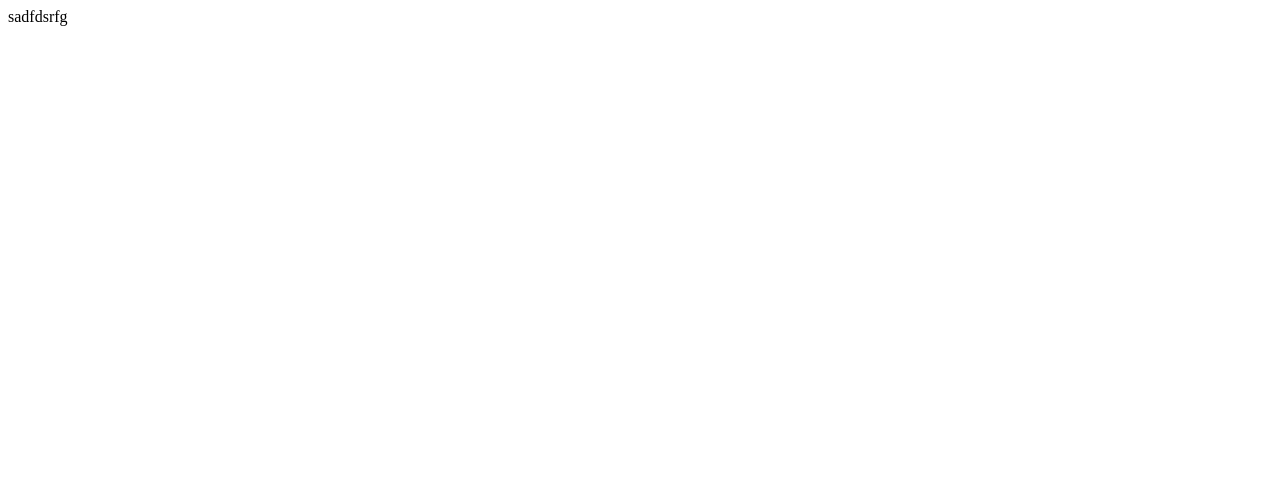
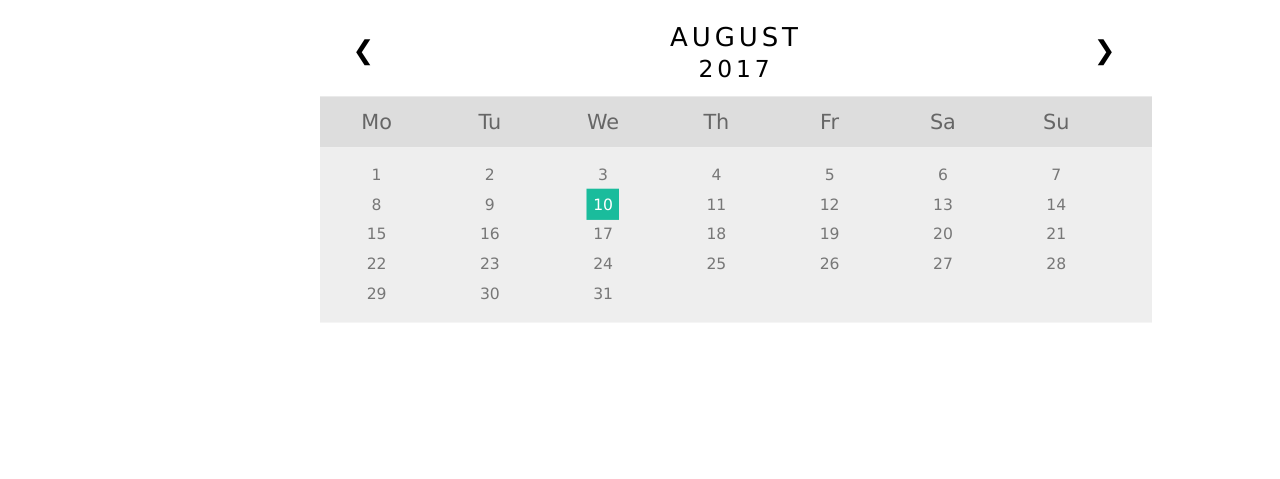
Before and after one commit to bnthp/CPSC481, a plain HTML site: page project3/index.html in a window 1280 px wide. Drawn offline with nearby package versions, Linux system fonts and the light colour scheme.

Commit message:
Add files via upload

```diff
--- /dev/null
+++ b/project3/hifi.css
@@ -0,0 +1,97 @@
+
+* {box-sizing: border-box;}
+ul {list-style-type: none;}
+body {font-family: Verdana, sans-serif;}
+
+#container {
+    width: 640px;
+    height: 360px;
+    overflow-y: auto;
+
+    /* scale calendar div box */
+    transform: scale(1.3);
+    transform-origin: 0 0;
+    margin: auto;
+}
+
+.month {
+    padding: 10px 25px;
+    width: 100%;
+    /* background: #1abc9c; */
+    text-align: center;
+}
+
+.month ul {
+    margin: 0;
+    padding: 0;
+}
+
+.month ul li {
+    /* color: white; */
+    font-size: 20px;
+    text-transform: uppercase;
+    letter-spacing: 3px;
+}
+
+.month .prev {
+    float: left;
+    padding-top: 10px;
+}
+
+.month .next {
+    float: right;
+    padding-top: 10px;
+}
+
+.weekdays {
+    margin: 0;
+    padding: 10px 0;
+    background-color: #ddd;
+}
+
+.weekdays li {
+    display: inline-block;
+    margin-right: -5px;
+    width: 13.6%;
+    color: #666;
+    text-align: center;
+    /* background-color: red; */
+}
+
+.days {
+    padding: 10px 0;
+    background: #eee;
+    margin: 0;
+}
+
+.days li {
+    list-style-type: none;
+    display: inline-block;
+    margin-right: -5px;
+    width: 13.6%;
+    text-align: center;
+    margin-bottom: 5px;
+    font-size:12px;
+    color: #777;
+    /* background-color: blue; */
+}
+
+.days li .active {
+    padding: 5px;
+    background: #1abc9c;
+    color: white !important
+}
+
+/* Add media queries for smaller screens */
+@media screen and (max-width:720px) {
+    .weekdays li, .days li {width: 13.1%;}
+}
+
+@media screen and (max-width: 420px) {
+    .weekdays li, .days li {width: 12.5%;}
+    .days li .active {padding: 2px;}
+}
+
+@media screen and (max-width: 290px) {
+    .weekdays li, .days li {width: 12.2%;}
+}
--- a/project3/index.html
+++ b/project3/index.html
@@ -1 +1,73 @@
-sadfdsrfg
+<!-- 640x360 -->
+<!DOCTYPE html>
+<html>
+  <head>
+    <title>G1 Calendar Hi-fi prototype</title>
+
+    <script src="https://ajax.googleapis.com/ajax/libs/jquery/3.3.1/jquery.min.js"></script>
+
+    <link href="hifi.css" rel="stylesheet" type="text/css">
+  </head>
+<body>
+
+<!-- <h1>G1 Calendar Hi-fi Prototype</h1> -->
+
+<div id="container">
+  <div class="month">
+    <ul>
+      <li class="prev">&#10094;</li>
+      <li class="next">&#10095;</li>
+      <li>
+        August<br>
+        <span style="font-size:18px">2017</span>
+      </li>
+    </ul>
+  </div>
+
+  <ul class="weekdays">
+    <li>Mo</li>
+    <li>Tu</li>
+    <li>We</li>
+    <li>Th</li>
+    <li>Fr</li>
+    <li>Sa</li>
+    <li>Su</li>
+  </ul>
+
+  <ul class="days">
+    <li>1</li>
+    <li>2</li>
+    <li>3</li>
+    <li>4</li>
+    <li>5</li>
+    <li>6</li>
+    <li>7</li>
+    <li>8</li>
+    <li>9</li>
+    <li><span class="active">10</span></li>
+    <li>11</li>
+    <li>12</li>
+    <li>13</li>
+    <li>14</li>
+    <li>15</li>
+    <li>16</li>
+    <li>17</li>
+    <li>18</li>
+    <li>19</li>
+    <li>20</li>
+    <li>21</li>
+    <li>22</li>
+    <li>23</li>
+    <li>24</li>
+    <li>25</li>
+    <li>26</li>
+    <li>27</li>
+    <li>28</li>
+    <li>29</li>
+    <li>30</li>
+    <li>31</li>
+  </ul>
+
+</div>
+</body>
+</html>
```
